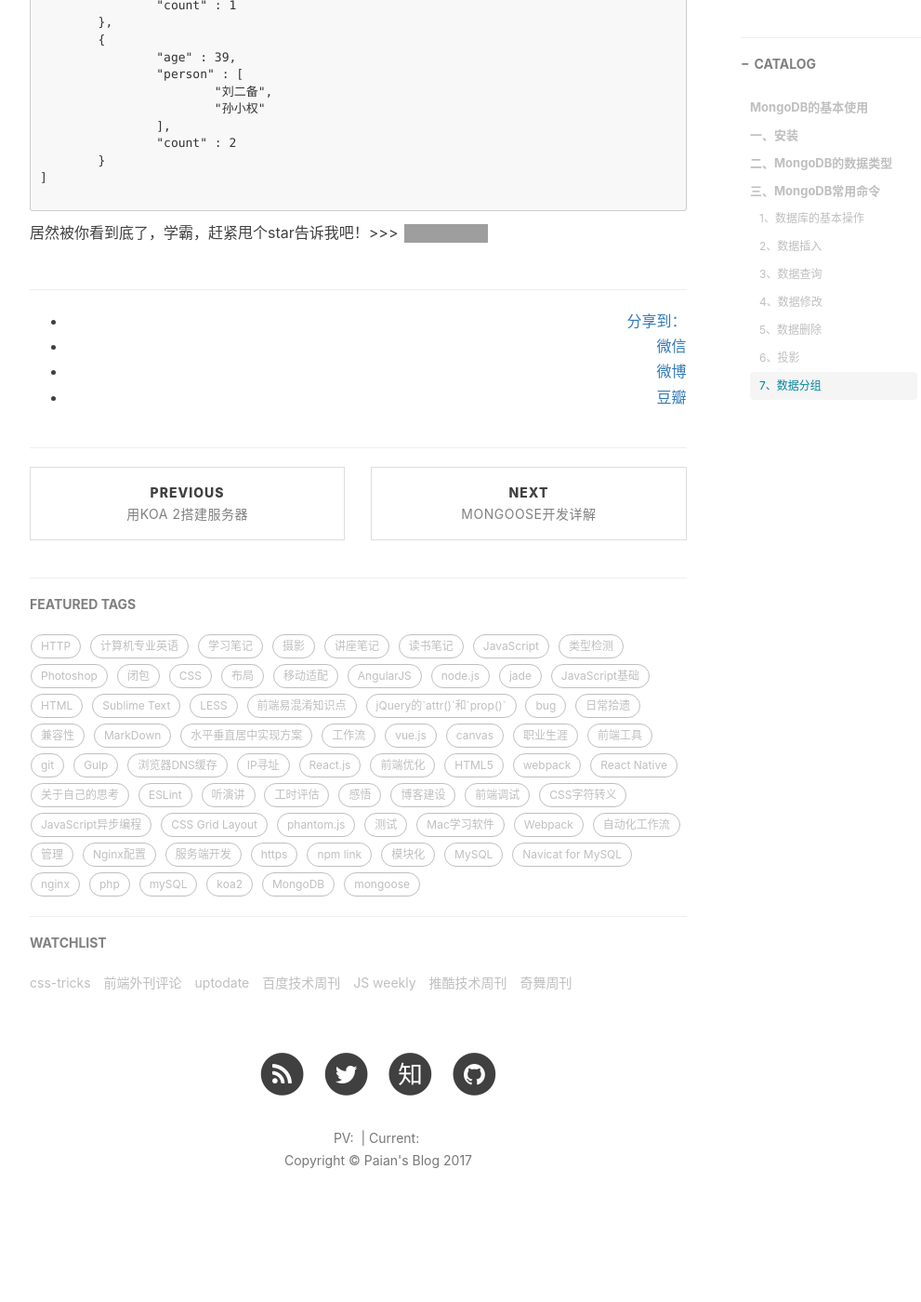
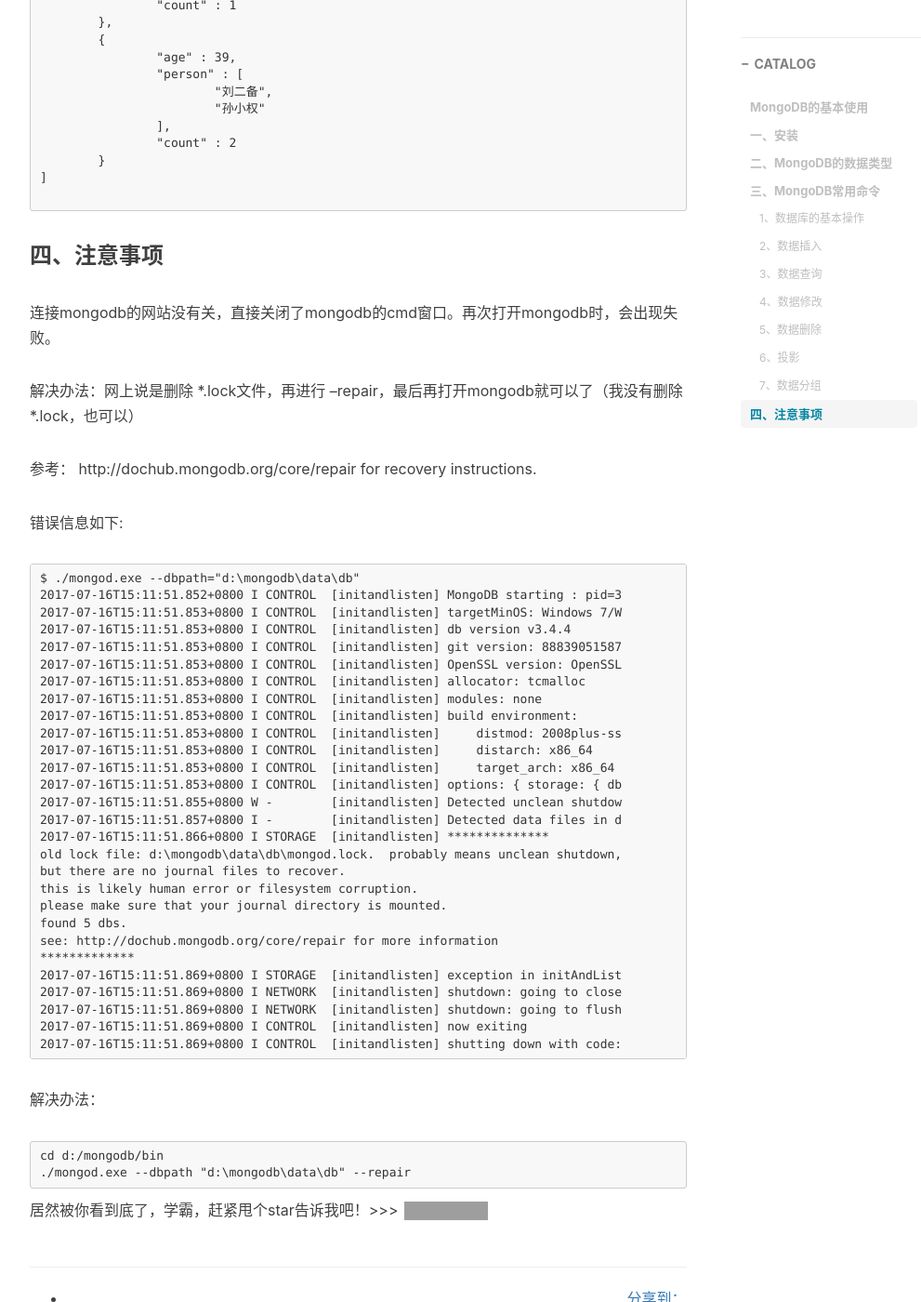
Before and after one commit to mobilesite/mobilesite.github.io, a Jekyll site: the page built from _posts/2017-05-06-the-base-use-of-mongodb.md, in a window 1280 px wide and 1400 px high, scrolled down 5938 px. Shown: the whole window at 93% size, without its empty margins (233-1224 px from the left). Built offline with Jekyll 4.4.1, drawn with Linux system fonts in a browser that asks for light colours; nearby versions of some CDN libraries; comment, search, counter and statistics services are not loaded; before the commit the page ends 7290 px from its top, so only the background shows below that; grey boxes are pictures that could not be loaded.

Commit message:
'update'

````diff
--- a/_posts/2017-05-06-the-base-use-of-mongodb.md
+++ b/_posts/2017-05-06-the-base-use-of-mongodb.md
@@ -289,3 +289,51 @@ db.user.group({
 ]
 
 ```
+
+### 四、注意事项
+
+连接mongodb的网站没有关，直接关闭了mongodb的cmd窗口。再次打开mongodb时，会出现失败。
+
+解决办法：网上说是删除 *.lock文件，再进行 --repair，最后再打开mongodb就可以了（我没有删除 *.lock，也可以）
+
+参考： http://dochub.mongodb.org/core/repair for recovery instructions.
+
+错误信息如下:
+
+```
+$ ./mongod.exe --dbpath="d:\mongodb\data\db"
+2017-07-16T15:11:51.852+0800 I CONTROL  [initandlisten] MongoDB starting : pid=3                       2064 port=27017 dbpath=d:\mongodb\data\db 64-bit host=LAPTOP-AH696RIM
+2017-07-16T15:11:51.853+0800 I CONTROL  [initandlisten] targetMinOS: Windows 7/W                       indows Server 2008 R2
+2017-07-16T15:11:51.853+0800 I CONTROL  [initandlisten] db version v3.4.4
+2017-07-16T15:11:51.853+0800 I CONTROL  [initandlisten] git version: 88839051587                       4a9debd1b6c5d36559ca86b44babd
+2017-07-16T15:11:51.853+0800 I CONTROL  [initandlisten] OpenSSL version: OpenSSL                        1.0.1u-fips  22 Sep 2016
+2017-07-16T15:11:51.853+0800 I CONTROL  [initandlisten] allocator: tcmalloc
+2017-07-16T15:11:51.853+0800 I CONTROL  [initandlisten] modules: none
+2017-07-16T15:11:51.853+0800 I CONTROL  [initandlisten] build environment:
+2017-07-16T15:11:51.853+0800 I CONTROL  [initandlisten]     distmod: 2008plus-ss                       l
+2017-07-16T15:11:51.853+0800 I CONTROL  [initandlisten]     distarch: x86_64
+2017-07-16T15:11:51.853+0800 I CONTROL  [initandlisten]     target_arch: x86_64
+2017-07-16T15:11:51.853+0800 I CONTROL  [initandlisten] options: { storage: { db                       Path: "d:\mongodb\data\db" } }
+2017-07-16T15:11:51.855+0800 W -        [initandlisten] Detected unclean shutdow                       n - d:\mongodb\data\db\mongod.lock is not empty.
+2017-07-16T15:11:51.857+0800 I -        [initandlisten] Detected data files in d                       :\mongodb\data\db created by the 'mmapv1' storage engine, so setting the active                        storage engine to 'mmapv1'.
+2017-07-16T15:11:51.866+0800 I STORAGE  [initandlisten] **************
+old lock file: d:\mongodb\data\db\mongod.lock.  probably means unclean shutdown,
+but there are no journal files to recover.
+this is likely human error or filesystem corruption.
+please make sure that your journal directory is mounted.
+found 5 dbs.
+see: http://dochub.mongodb.org/core/repair for more information
+*************
+2017-07-16T15:11:51.869+0800 I STORAGE  [initandlisten] exception in initAndList                       en: 12596 old lock file, terminating
+2017-07-16T15:11:51.869+0800 I NETWORK  [initandlisten] shutdown: going to close                        listening sockets...
+2017-07-16T15:11:51.869+0800 I NETWORK  [initandlisten] shutdown: going to flush                        diaglog...
+2017-07-16T15:11:51.869+0800 I CONTROL  [initandlisten] now exiting
+2017-07-16T15:11:51.869+0800 I CONTROL  [initandlisten] shutting down with code:                       100
+```
+
+解决办法：
+
+```
+cd d:/mongodb/bin
+./mongod.exe --dbpath "d:\mongodb\data\db" --repair
+```
````
